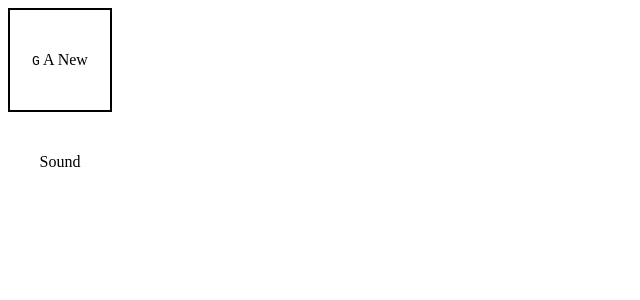
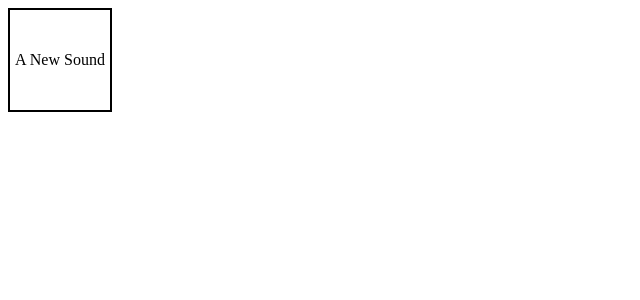
Before and after one commit to alarasuarez/drumkit, a Jekyll site: the page built from index.md, in a window 1280 px wide. Shown: the top 300 px of the page, without its empty margins (0-640 px from the left). Built offline with Jekyll 4.4.1, drawn with Linux system fonts in a browser that asks for light colours.

Commit message:
Update default.html

```diff
--- a/_layouts/default.html
+++ b/_layouts/default.html
@@ -49,7 +49,6 @@ function removeTransition(e) {
 {% for post in site.posts %}
   <div class="keys">
       <div data-key="{{ post.keycode }}" class="key">
-        <kbd>G</kbd>
         <span class="sound"> {{ post.title }} </span>
       </div>
   </div>
```
